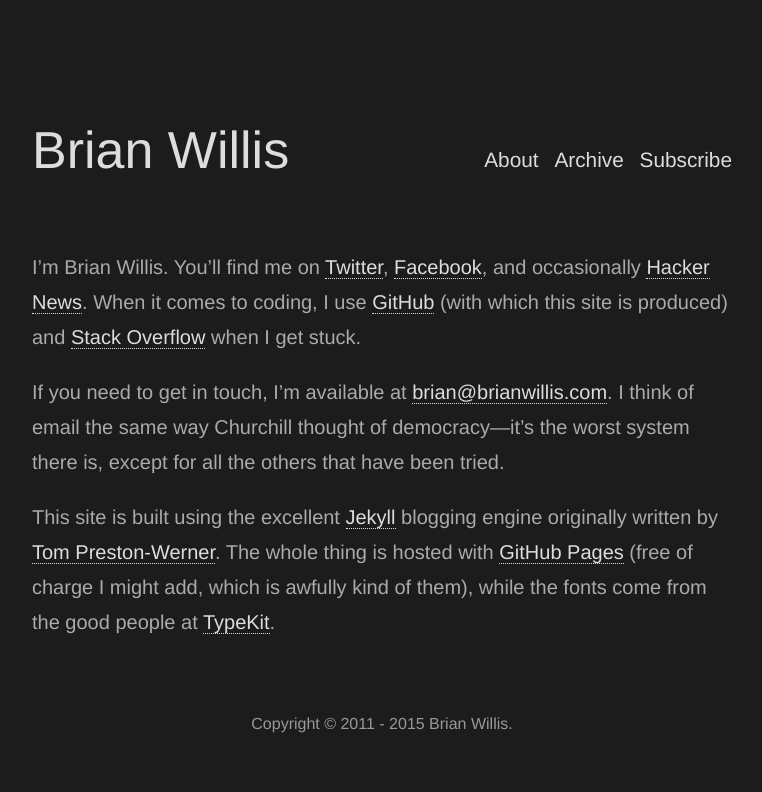
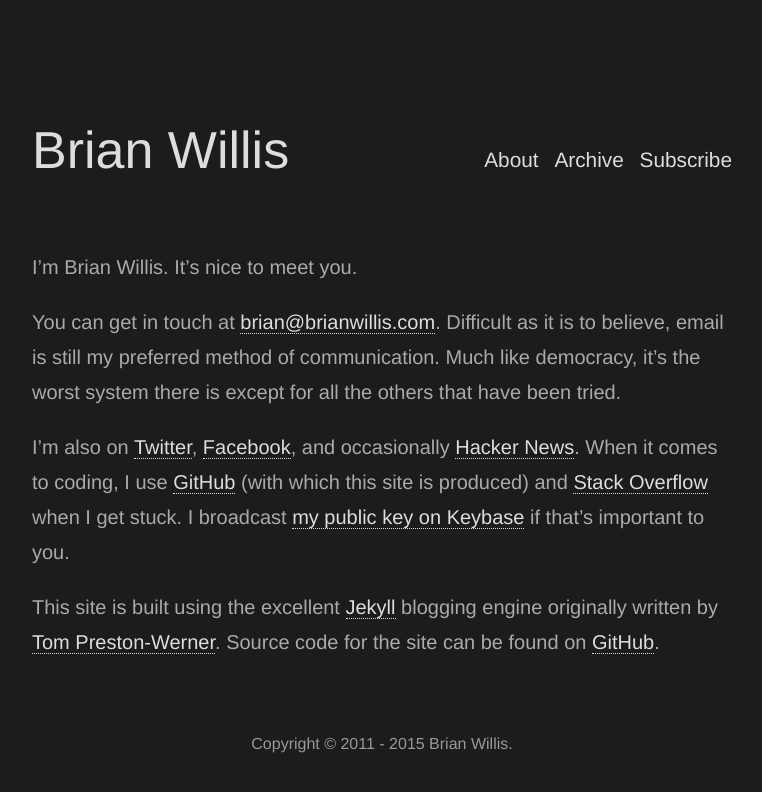
Before and after one commit to brianwillis/brianwillis.github.com, a Jekyll site: the page built from about.html, in a window 1280 px wide. Shown: the top 792 px of the page, without its empty margins (258-1020 px from the left). Built offline with Jekyll 4.4.1, drawn with Linux system fonts in a browser that asks for light colours.

Commit message:
Updated about page.

```diff
--- a/about.html
+++ b/about.html
@@ -4,7 +4,8 @@
 ---
 
         <article>
-            <p>I’m Brian Willis. You’ll find me on <a href="http://twitter.com/_brianwillis" title="Twitter">Twitter</a>, <a href="https://www.facebook.com/profile.php?id=100006737536536" title="Facebook">Facebook</a>, and occasionally <a href="http://news.ycombinator.com/user?id=brianwillis" title="Hacker News">Hacker News</a>. When it comes to coding, I use <a href="http://github.com/brianwillis" title="Github">GitHub</a> (with which this site is produced) and <a href="http://stackoverflow.com/users/118/brian-willis" title="Stack Overflow">Stack Overflow</a> when I get stuck.</p>
-            <p>If you need to get in touch, I’m available at <a href="mailto:brian@brianwillis.com" title="Send me an email">brian@brianwillis.com</a>. I think of email the same way Churchill thought of democracy&mdash;it’s the worst system there is, except for all the others that have been tried.</p>
-            <p>This site is built using the excellent <a href="http://jekyllrb.com">Jekyll</a> blogging engine originally written by <a href="http://tom.preston-werner.com/">Tom Preston-Werner</a>. The whole thing is hosted with <a href="http://pages.github.com/">GitHub Pages</a> (free of charge I might add, which is awfully kind of them), while the fonts come from the good people at <a href="http://typekit.com/">TypeKit</a>.
+            <p>I’m Brian Willis. It’s nice to meet you.</p>
+            <p>You can get in touch at <a href="mailto:brian@brianwillis.com" title="Send me an email">brian@brianwillis.com</a>. Difficult as it is to believe, email is still my preferred method of communication. Much like democracy, it’s the worst system there is except for all the others that have been tried.</p>
+            <p>I’m also on <a href="http://twitter.com/_brianwillis" title="Twitter">Twitter</a>, <a href="https://www.facebook.com/profile.php?id=100006737536536" title="Facebook">Facebook</a>, and occasionally <a href="http://news.ycombinator.com/user?id=brianwillis" title="Hacker News">Hacker News</a>. When it comes to coding, I use <a href="http://github.com/brianwillis" title="Github">GitHub</a> (with which this site is produced) and <a href="http://stackoverflow.com/users/118/brian-willis" title="Stack Overflow">Stack Overflow</a> when I get stuck. I broadcast <a href="https://keybase.io/brianwillis">my public key on Keybase</a> if that’s important to you.</p>
+            <p>This site is built using the excellent <a href="http://jekyllrb.com">Jekyll</a> blogging engine originally written by <a href="http://tom.preston-werner.com/">Tom Preston-Werner</a>. Source code for the site can be found on <a href="https://github.com/brianwillis/brianwillis.github.com">GitHub</a>.
         </article>
```
